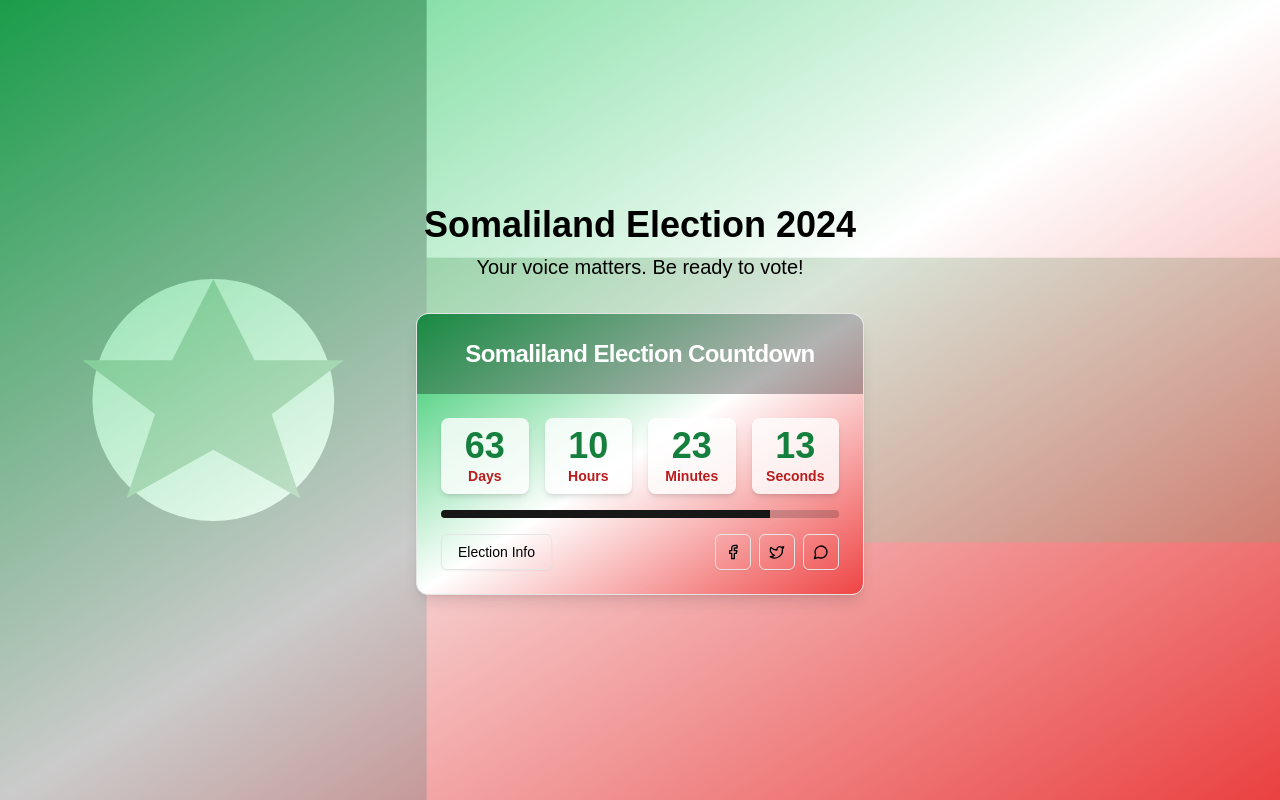
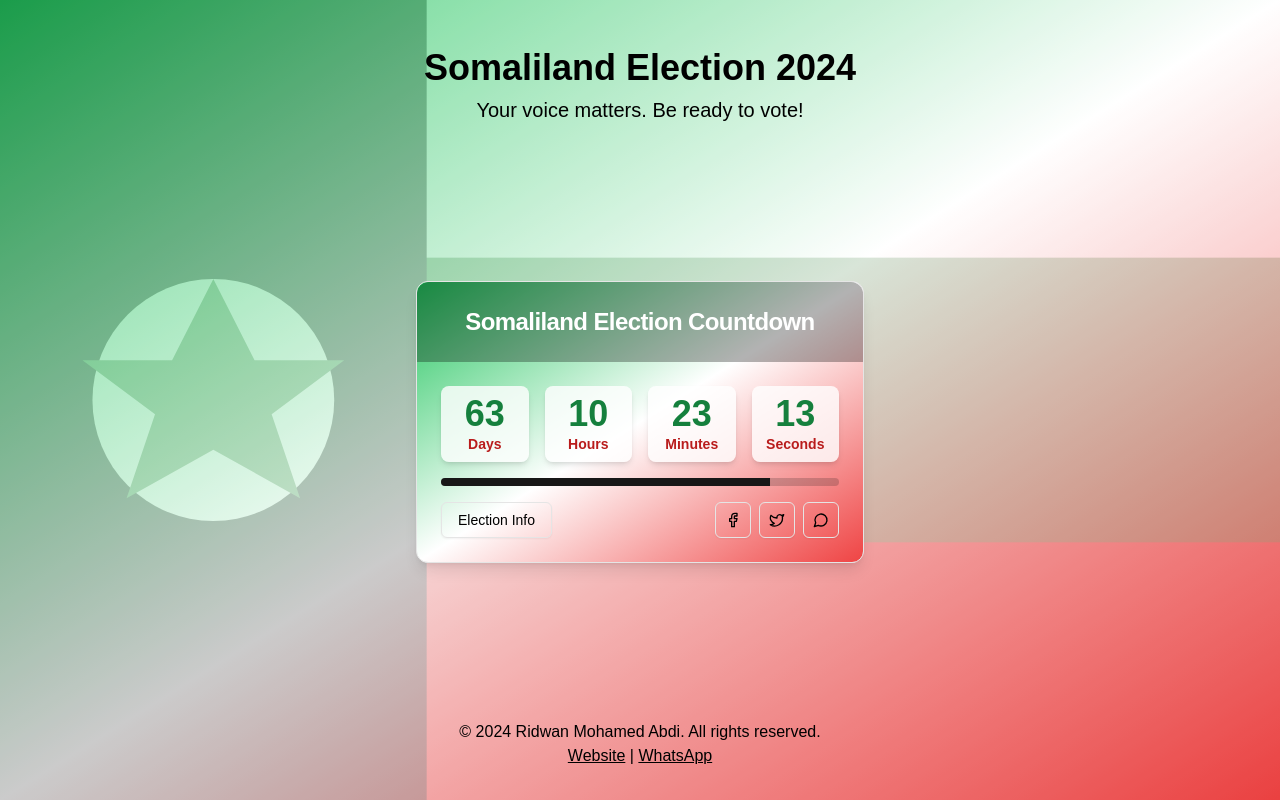
Before and after one commit to rimoza/sl-elections-countdown, a Next.js app: page / in a window 1280 px wide. Built offline with nearby package versions, Linux system fonts and the light colour scheme.

Commit message:
chore: add copyright

```diff
--- a/src/app/page.tsx
+++ b/src/app/page.tsx
@@ -1,10 +1,11 @@
 import type { NextPage } from 'next';
 import CountdownTimer from '@/components/countdown-timer';
 import Image from 'next/image';
+import Link from 'next/link';
 
 const Home: NextPage = () => {
   return (
-    <div className="min-h-screen flex flex-col items-center justify-center bg-gradient-to-br from-green-500 via-white to-red-500 p-4">
+    <div className="min-h-screen flex flex-col items-center justify-between bg-gradient-to-br from-green-500 via-white to-red-500 p-4">
       <div className="absolute inset-0 z-0 opacity-20">
         <Image
           src="/somaliland-flag.svg"
@@ -13,11 +14,23 @@ const Home: NextPage = () => {
           objectFit="cover"
         />
       </div>
-      <div className="z-10 text-center mb-8">
+      <div className="z-10 text-center mb-8 mt-8">
         <h1 className="text-4xl font-bold text-black mb-2">Somaliland Election 2024</h1>
         <p className="text-xl text-black">Your voice matters. Be ready to vote!</p>
       </div>
       <CountdownTimer />
+      <footer className="z-10 w-full text-center text-black mt-8 mb-4">
+        <p>© 2024 Ridwan Mohamed Abdi. All rights reserved.</p>
+        <p>
+          <Link href="https://rimoza.vercel.app" target='_blank' className="underline">
+            Website
+          </Link>
+          {' | '}
+          <Link href="https://wa.me/252634367633" target='_blank' className="underline">
+            WhatsApp
+          </Link>
+        </p>
+      </footer>
     </div>
   );
 };
```
